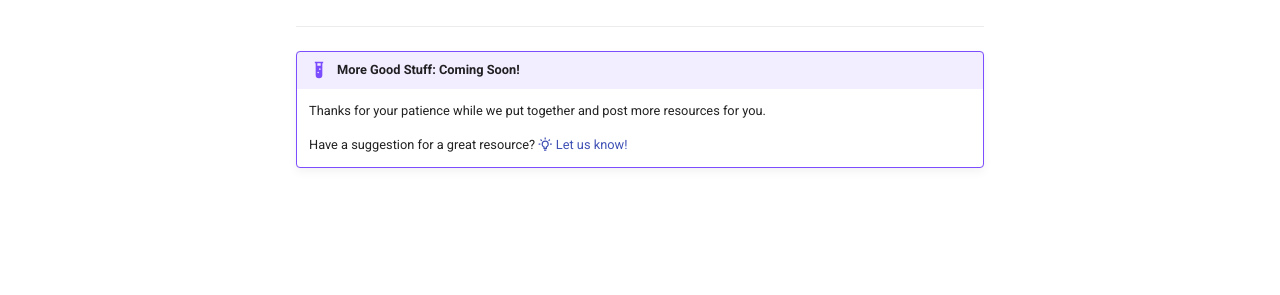
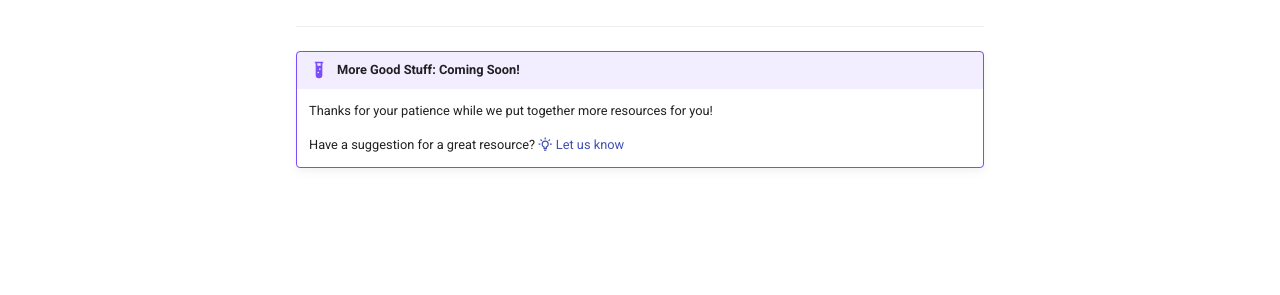
Before and after one commit to thhsh/thsq-docs, an MkDocs documentation site: the page built from docs/Network-Resources/index.md, in a window 1280 px wide. Shown: the part 303-598 px from the top of the page. Built offline with MkDocs 1.6.1 and Material for MkDocs 9.7.7, drawn with Linux system fonts in a browser that asks for light colours; comment, search, counter and statistics services are not loaded.

Commit message:
Update index.md

```diff
--- a/docs/Network-Resources/index.md
+++ b/docs/Network-Resources/index.md
@@ -6,6 +6,6 @@
 ---
 
 !!! example "More Good Stuff: Coming Soon!"
-    Thanks for your patience while we put together and post more resources for you.
+    Thanks for your patience while we put together more resources for you!
 
-    Have a suggestion for a great resource? [:material-lightbulb-on-outline: Let us know!](../Contact/index.md/#suggestions)
+    Have a suggestion for a great resource? [:material-lightbulb-on-outline: Let us know](../Contact/suggestions.md)
```
